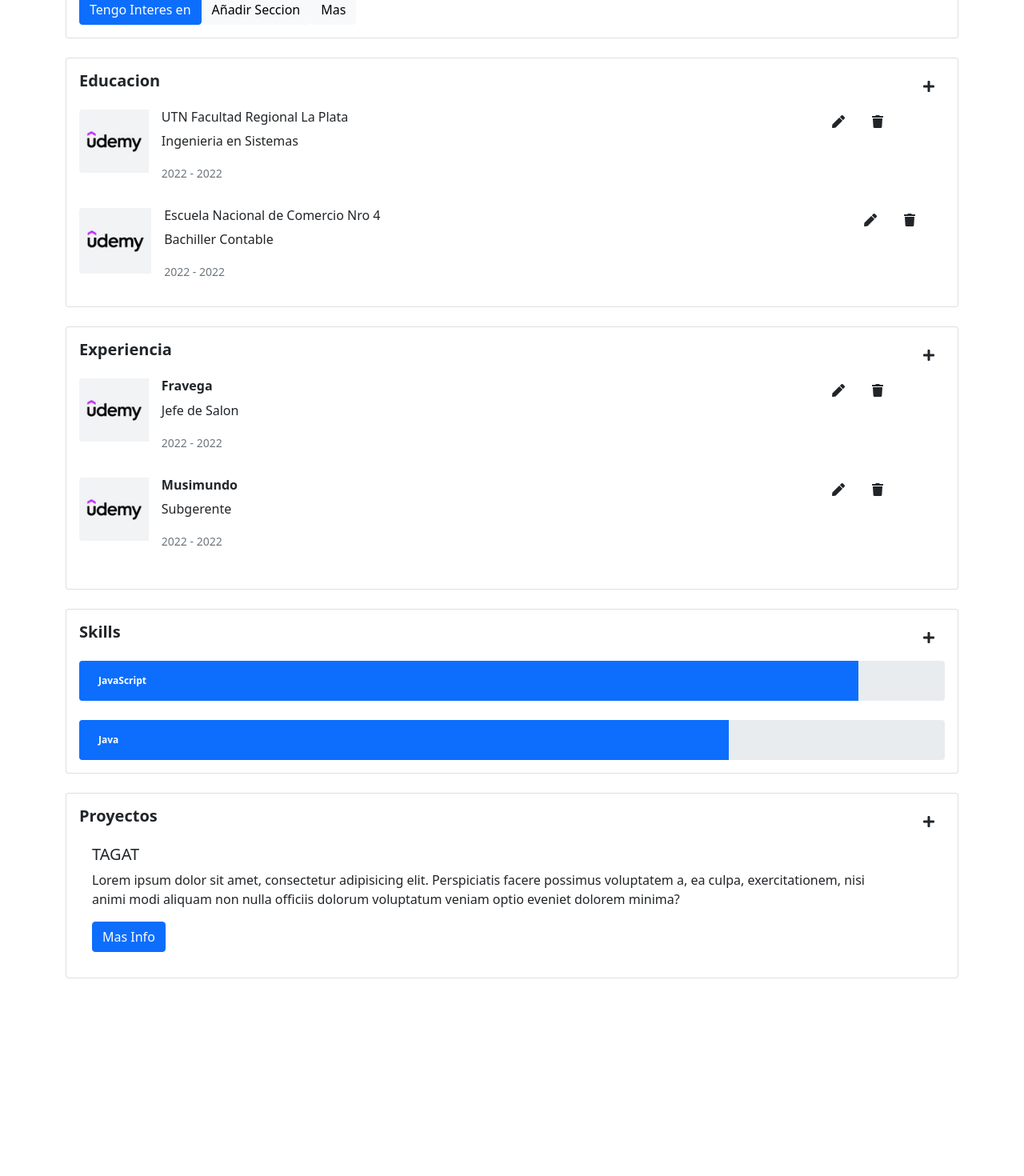
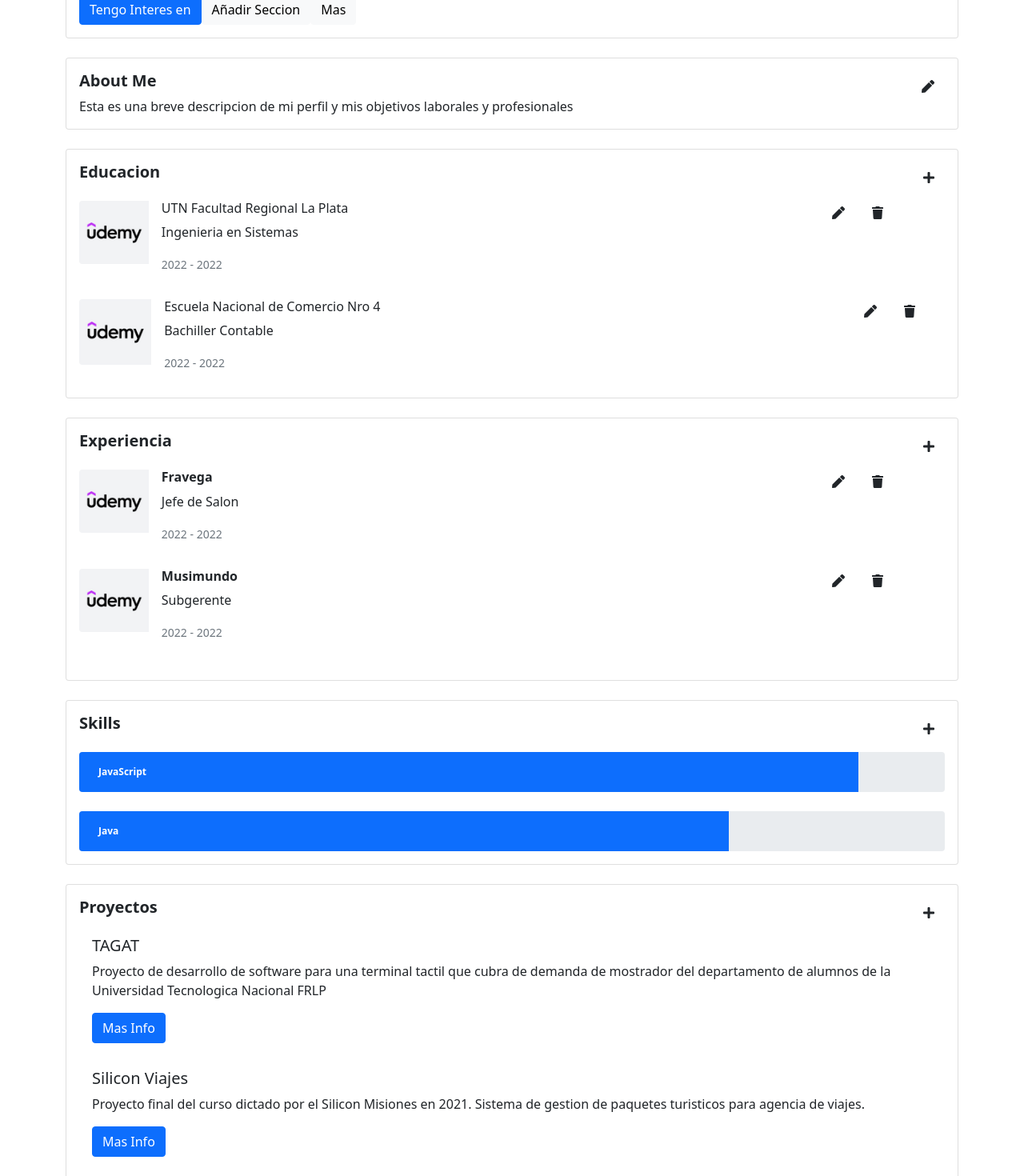
Before and after one commit to jorgepanigo/ArgentinaProgramaTPF-FrontEnd, an Angular app: page / in a window 1280 px wide. Shown: the part 660-2130 px from the top of the page at 80% size. Before the commit the page ends 1883 px from the top, so only its background shows below. Built offline with nearby package versions, Linux system fonts and the light colour scheme.

Commit message:
cambio de posicion de seccion about

```diff
--- a/src/app/app.component.html
+++ b/src/app/app.component.html
@@ -1,6 +1,8 @@
 <app-navbar></app-navbar>
 <div class="container">
+
      <app-header></app-header>
+     <app-aboutme></app-aboutme>
      <app-education ></app-education>
      <app-experience></app-experience>
      <app-skills></app-skills>
--- a/src/app/components/aboutme/aboutme.component.html
+++ b/src/app/components/aboutme/aboutme.component.html
@@ -1 +1,47 @@
-<p>aboutme works!</p>
+ <!-- Begin About Me -->
+ <section>
+     <div class="row mt-4">
+
+
+       <div class="item-educacion">
+         <div class="card">
+           <div class="card-body">
+
+             <h5 class="card-title fw-bold">About Me
+
+               <button *ngIf="isLoged()" class="btn btn-admin text-dark float-end" type="button" data-bs-toggle="modal" data-bs-target="#aboutModal" >
+                 <i class="fas fa-pen"></i>
+               </button>
+             </h5>
+               <p class="card-text">{{aboutme}}</p>
+              </div>
+         </div>
+       </div>
+
+        <!-- Begin About Modal -->
+
+   <div  *ngIf="isLoged()"  class="modal fade" id="aboutModal" tabindex="-1" aria-labelledby="exampleModalLabel" aria-hidden="true">
+     <div class="modal-dialog">
+       <div class="modal-content">
+         <div class="modal-header">
+           <h5 class="modal-title text-center" id="exampleModalLabel">Modificar Datos</h5>
+           <button type="button" class="btn-close" data-bs-dismiss="modal" aria-label="Close"></button>
+         </div>
+         <div class="modal-body">
+           <form action="">
+             <textarea rows="10" class="form-control" name="usuario" placeholder=""></textarea>
+
+             <div class="d-grid gap-2">
+               <button type="button" class="btn btn-dark mt-4 " data-bs-dismiss="modal">Modificar</button>
+             </div>
+           </form>
+         </div>
+       </div>
+     </div>
+   </div>
+   <!-- End About Modal -->
+
+     </div>
+
+   </section>
+   <!-- End About -->
--- a/src/app/components/aboutme/aboutme.component.ts
+++ b/src/app/components/aboutme/aboutme.component.ts
@@ -1,4 +1,6 @@
 import { Component, OnInit } from '@angular/core';
+import { LoginService } from 'src/app/services/login/login.service';
+import { PersonaService } from 'src/app/services/persona/persona.service';
 
 @Component({
   selector: 'app-aboutme',
@@ -7,9 +9,17 @@
 })
 export class AboutmeComponent implements OnInit {
 
-  constructor() { }
+  aboutme:string = "";
+
+  constructor(private ps:PersonaService,
+              private lg:LoginService) { }
 
   ngOnInit(): void {
+   this.aboutme = this.ps.getCV().aboutMe;
+  }
+
+  isLoged():boolean{
+    return this.lg.isLoged();
   }
 
 }
--- a/src/app/components/proyects/proyect-item/proyect-item.component.html
+++ b/src/app/components/proyects/proyect-item/proyect-item.component.html
@@ -2,13 +2,11 @@
  <div class="card border-0">
 
      <div class="card-body">
-       <h5 class="card-title">TAGAT</h5>
+       <h5 class="card-title">{{proyectItem.title}}</h5>
        <p class="card-text">
-         Lorem ipsum dolor sit amet, consectetur adipisicing elit. Perspiciatis facere possimus voluptatem a,
-         ea culpa, exercitationem, nisi animi modi aliquam non nulla officiis dolorum voluptatum veniam optio
-         eveniet dolorem minima?
+         {{proyectItem.description}}
        </p>
-       <a href="#" class="btn btn-primary">Mas Info</a>
+       <a href="{{proyectItem.githubLink}}" class="btn btn-primary">Mas Info</a>
      </div>
    </div>
    <!-- End Proyect Item -->
--- a/src/app/components/proyects/proyect-item/proyect-item.component.ts
+++ b/src/app/components/proyects/proyect-item/proyect-item.component.ts
@@ -1,4 +1,5 @@
-import { Component, OnInit } from '@angular/core';
+import { Component, Input, OnInit } from '@angular/core';
+import { Proyect } from 'src/app/persona.model';
 import { LoginService } from 'src/app/services/login/login.service';
 
 @Component({
@@ -7,6 +8,8 @@
   styleUrls: ['./proyect-item.component.css']
 })
 export class ProyectItemComponent implements OnInit {
+
+  @Input() proyectItem:Proyect;
 
   constructor(private ls:LoginService) { }
 
--- a/src/app/components/proyects/proyects.component.html
+++ b/src/app/components/proyects/proyects.component.html
@@ -9,7 +9,10 @@
                </button>
              </h5>
             <!-- APP_PROYECT_ITEM -->
-            <app-proyect-item></app-proyect-item>
+            <app-proyect-item
+            *ngFor="let element of proyectList"
+            [proyectItem]="element"
+            ></app-proyect-item>
 
 
            </div>
--- a/src/app/components/proyects/proyects.component.ts
+++ b/src/app/components/proyects/proyects.component.ts
@@ -1,5 +1,7 @@
 import { Component, OnInit } from '@angular/core';
+import { Persona, Proyect } from 'src/app/persona.model';
 import { LoginService } from 'src/app/services/login/login.service';
+import { PersonaService } from 'src/app/services/persona/persona.service';
 
 @Component({
   selector: 'app-proyects',
@@ -8,9 +10,15 @@
 })
 export class ProyectsComponent implements OnInit {
 
-  constructor(private ls:LoginService) { }
+  proyectList:Proyect[] = [];
+
+  constructor(private ls:LoginService,
+              private ps:PersonaService) { }
 
   ngOnInit(): void {
+
+    this.proyectList = this.ps.getCV().proyects;
+
   }
 
   isLoged():boolean{
--- a/src/app/persona.mock.ts
+++ b/src/app/persona.mock.ts
@@ -73,6 +73,12 @@
                "title":"Silicon Viajes",
                "description":"Proyecto final del curso dictado por el Silicon Misiones en 2021. Sistema de gestion de paquetes turisticos para agencia de viajes.",
                "githubLink":"#"
+          },
+          {
+               "id":3,
+               "title":"Portfolio Web - Argentina Programa",
+               "description":"Proyecto Final realizado con arquitectura distribuida. Fontend Angular, banckend Java (SpringBoot) y MySql.",
+               "githubLink":"http://www.google.com"
           }
      ]
 
```
